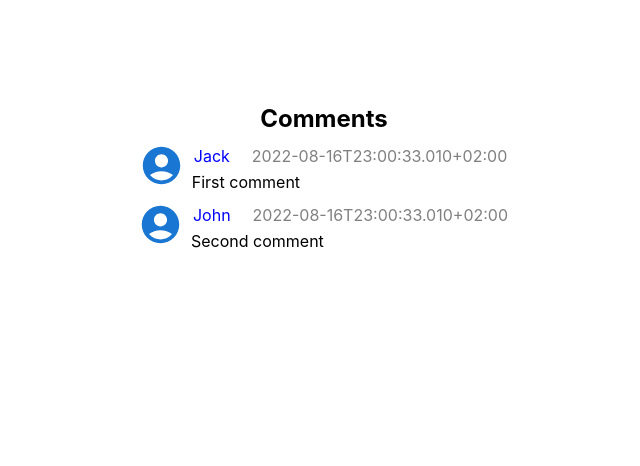
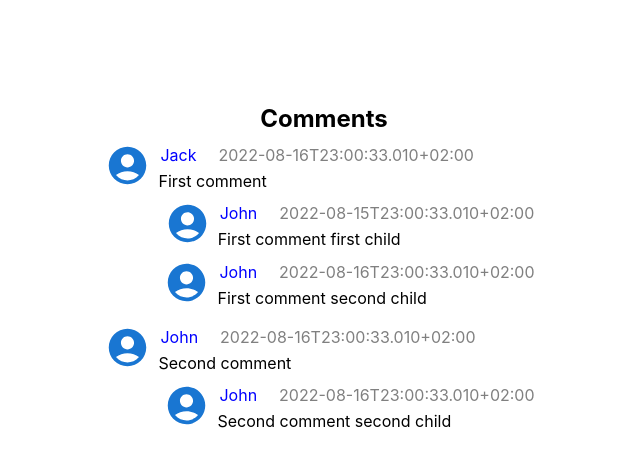
Before and after one commit to Jothishwar/Comments, a React (Create React App) app: page / in a window 1280 px wide. Shown: the top 466 px of the page, without its empty margins (316-956 px from the left). Built offline with nearby package versions, Linux system fonts and the light colour scheme; the HTML template or start-up script is replaced by a standard one.

Commit message:
rendering replies

```diff
--- a/src/App.css
+++ b/src/App.css
@@ -12,7 +12,6 @@
 .comment{
 	display: flex;
 	justify-content: center;
-	align-items: center;
 }
 
 .comment-right-part{
--- a/src/api.js
+++ b/src/api.js
@@ -22,7 +22,7 @@
 		username: "John",
 		userId: "2",
 		parentId: "1",
-		createdAt: "2022-08-16T23:00:33.010+02:00",
+		createdAt: "2022-08-15T23:00:33.010+02:00",
 	},
 	{
 		id: "4",
@@ -32,5 +32,13 @@
 		parentId: "2",
 		createdAt: "2022-08-16T23:00:33.010+02:00",
 	},
+	{
+		id: "4",
+		body: "First comment second child",
+		username: "John",
+		userId: "2",
+		parentId: "1",
+		createdAt: "2022-08-16T23:00:33.010+02:00",
+	},
 	];
 };
--- a/src/comments/Comment.js
+++ b/src/comments/Comment.js
@@ -1,7 +1,7 @@
 import React from 'react';
 import AccountCircleIcon from '@mui/icons-material/AccountCircle';
 
-function Comment({comment}) {
+function Comment({comment,replies}) {
 	return (
 		<div className="comment">
 			<div className="comment-image-container">
@@ -13,6 +13,16 @@
 					<div>{comment.createdAt}</div>
 				</div>
 				<div className="comment-text">{comment.body}</div>
+				{replies.length > 0 && (
+					<div className="replies">
+						{replies.map( reply => (
+							<Comment key={reply.id}
+								comment={reply}
+								replies={[]}
+							/>
+						))}
+					</div>
+				)}
 			</div>
 		</div>
 	);
--- a/src/comments/Comments.js
+++ b/src/comments/Comments.js
@@ -8,6 +8,10 @@
 
 	const rootComments = backendComments.filter((backendComment) =>
 		backendComment.parentId === null);
+	const getReplies = (commentId) => {
+		return backendComments.filter((backendComment) => backendComment.parentId === commentId)
+		.sort((a,b) => new Date(a.createdAt).getTime() - new Date(b.createdAt).getTime());
+	};
 
 	useEffect(() => {
 		getCommentsApi().then((data)=>{
@@ -20,7 +24,11 @@
 			<h2 className="comment-title">Comments</h2>
 			<div className="comments-container">
 				{rootComments.map(rootComment => (
-					<Comment key={rootComment.id} comment={rootComment} />
+					<Comment
+						key={rootComment.id}
+						comment={rootComment}
+						replies={getReplies(rootComment.id)}
+					/>
 				))}
 			</div>
 		</div>
```
